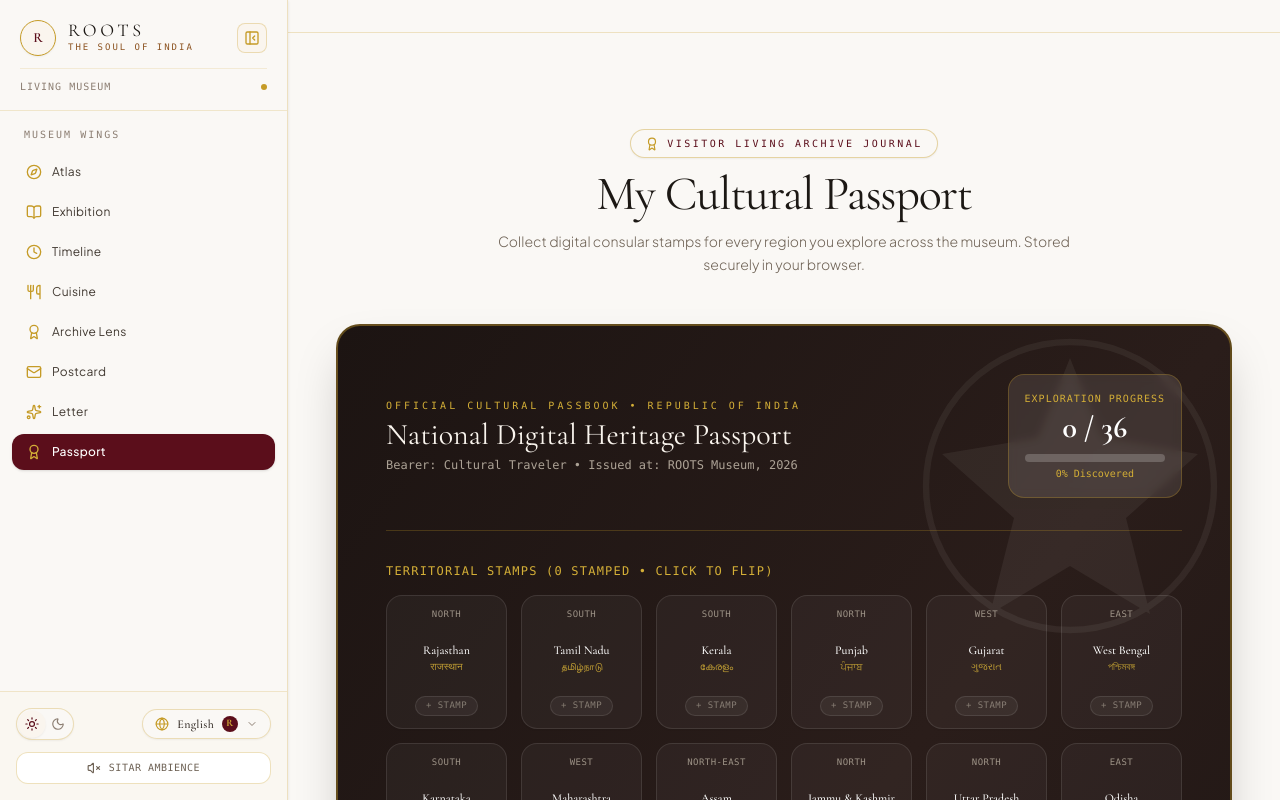
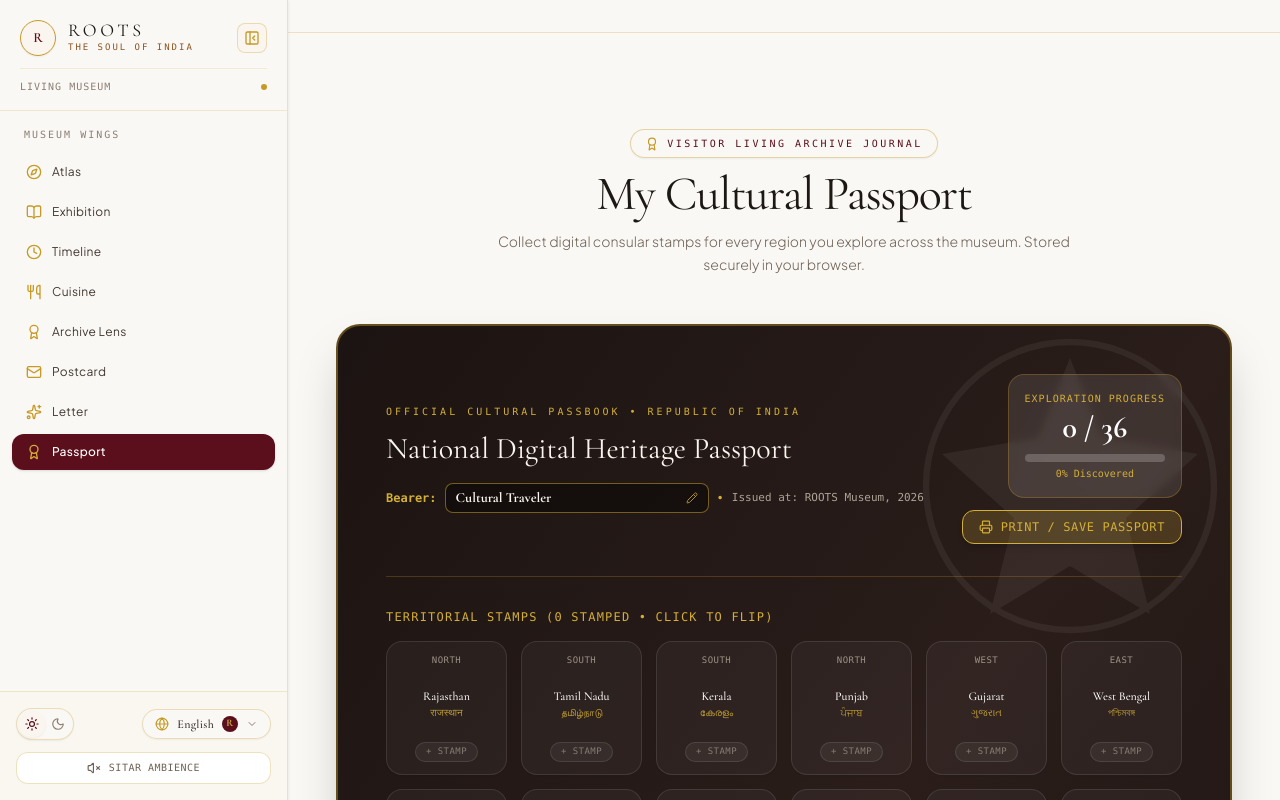
Before and after one commit to Dev-ctrl-7/ROOT, a Next.js app: page /passport in a window 1280 px wide. Shown: the top 800 px of the page. Built offline with nearby package versions, Linux system fonts and the light colour scheme.

Commit message:
feat(passport): add personalized bearer name input with persistence and print/save passport option

```diff
--- a/src/app/globals.css
+++ b/src/app/globals.css
@@ -201,3 +201,35 @@ html.dark .champagne-card:hover {
     scroll-behavior: auto !important;
   }
 }
+
+/* Print Optimization for Cultural Passport & Artifacts */
+@media print {
+  nav,
+  header,
+  footer,
+  aside,
+  button,
+  .print\:hidden {
+    display: none !important;
+  }
+
+  body {
+    background: #140E0C !important;
+    color: #FAF5EE !important;
+    -webkit-print-color-adjust: exact !important;
+    print-color-adjust: exact !important;
+  }
+
+  #cultural-passport {
+    padding: 0 !important;
+    margin: 0 !important;
+    border: none !important;
+    max-width: 100% !important;
+  }
+
+  .passport-credential-card {
+    box-shadow: none !important;
+    border-width: 1px !important;
+    page-break-inside: avoid;
+  }
+}
--- a/src/components/CulturalPassport.tsx
+++ b/src/components/CulturalPassport.tsx
@@ -2,11 +2,12 @@
 
 import { useState, useEffect } from "react";
 import { ALL_INDIAN_STATES } from "@/lib/states-data";
-import { Award, RotateCcw } from "lucide-react";
+import { Award, RotateCcw, Printer, Pencil } from "lucide-react";
 import { STATE_ICON_MAP } from "@/components/MotifIcon";
 import confetti from "canvas-confetti";
 
 const PASSPORT_STORAGE_KEY = "roots_cultural_passport_stamps_v2";
+const PASSPORT_BEARER_KEY = "roots_cultural_passport_bearer_name";
 
 interface CulturalPassportProps {
   onSelectState: (stateId: string) => void;
@@ -14,24 +15,38 @@ interface CulturalPassportProps {
 
 export function CulturalPassport({ onSelectState }: CulturalPassportProps) {
   const [stampedStateIds, setStampedStateIds] = useState<string[]>([]);
+  const [bearerName, setBearerName] = useState<string>("Cultural Traveler");
 
   useEffect(() => {
     try {
-      // Clean up legacy storage key that held default pre-stamped states
+      // Clean up legacy storage key
       localStorage.removeItem("roots_cultural_passport_stamps");
 
-      const saved = localStorage.getItem(PASSPORT_STORAGE_KEY);
-      if (saved) {
-        setStampedStateIds(JSON.parse(saved));
+      const savedStamps = localStorage.getItem(PASSPORT_STORAGE_KEY);
+      if (savedStamps) {
+        setStampedStateIds(JSON.parse(savedStamps));
       } else {
-        // Start clean
         setStampedStateIds([]);
         localStorage.setItem(PASSPORT_STORAGE_KEY, JSON.stringify([]));
+      }
+
+      const savedName = localStorage.getItem(PASSPORT_BEARER_KEY);
+      if (savedName) {
+        setBearerName(savedName);
       }
     } catch {
       // ignore
     }
   }, []);
+
+  const handleBearerNameChange = (val: string) => {
+    setBearerName(val);
+    try {
+      localStorage.setItem(PASSPORT_BEARER_KEY, val);
+    } catch {
+      // ignore
+    }
+  };
 
   const toggleStamp = (stateId: string) => {
     let next: string[];
@@ -67,6 +82,12 @@ export function CulturalPassport({ onSelectState }: CulturalPassportProps) {
     }
   };
 
+  const handlePrintPassport = () => {
+    if (typeof window !== "undefined") {
+      window.print();
+    }
+  };
+
   const totalCount = ALL_INDIAN_STATES.length;
   const stampedCount = stampedStateIds.length;
   const percentage = Math.round((stampedCount / totalCount) * 100);
@@ -74,7 +95,7 @@ export function CulturalPassport({ onSelectState }: CulturalPassportProps) {
   return (
     <section id="cultural-passport" className="py-24 px-4 sm:px-8 lg:px-12 max-w-7xl mx-auto space-y-12 border-t border-[#C59B27]/25">
       {/* Header */}
-      <div className="text-center max-w-3xl mx-auto space-y-3">
+      <div className="text-center max-w-3xl mx-auto space-y-3 print:hidden">
         <div className="inline-flex items-center gap-2 px-3.5 py-1.5 rounded-full border border-[#C59B27]/40 bg-[#FAF8F5] dark:bg-[#1A1613] text-[#5B0E1B] dark:text-[#E5C378] text-[10px] uppercase tracking-[0.25em] font-mono shadow-xs">
           <Award className="w-3.5 h-3.5 text-[#C59B27] dark:text-[#D4AF37]" />
           Visitor Living Archive Journal
@@ -88,7 +109,7 @@ export function CulturalPassport({ onSelectState }: CulturalPassportProps) {
       </div>
 
       {/* Passport Credential Card */}
-      <div className="max-w-4xl mx-auto rounded-3xl bg-gradient-to-br from-[#1C1412] via-[#2A1D1A] to-[#1C1412] p-6 sm:p-10 lg:p-12 text-[#FAF5EE] border-2 border-[#C59B27]/40 shadow-2xl relative overflow-hidden">
+      <div className="max-w-4xl mx-auto rounded-3xl bg-gradient-to-br from-[#1C1412] via-[#2A1D1A] to-[#1C1412] p-6 sm:p-10 lg:p-12 text-[#FAF5EE] border-2 border-[#C59B27]/40 shadow-2xl relative overflow-hidden passport-credential-card">
         {/* Background Emblem */}
         <div className="absolute right-0 top-0 w-80 h-80 opacity-[0.06] pointer-events-none select-none">
           <svg viewBox="0 0 200 200" fill="currentColor">
@@ -98,20 +119,38 @@ export function CulturalPassport({ onSelectState }: CulturalPassportProps) {
         </div>
 
         <div className="relative z-10 flex flex-col md:flex-row md:items-center justify-between gap-6 pb-8 border-b border-[#C59B27]/25">
-          <div>
+          <div className="space-y-3">
             <span className="text-[10px] font-mono uppercase tracking-[0.3em] text-[#D4AF37] block">
               Official Cultural Passbook &bull; Republic of India
             </span>
             <h3 className="font-serif text-3xl font-normal text-[#FAF5EE] mt-1">
               National Digital Heritage Passport
             </h3>
-            <p className="text-xs text-[#E7DDCC]/70 font-mono mt-1">
-              Bearer: Cultural Traveler &bull; Issued at: ROOTS Museum, 2026
-            </p>
+
+            {/* Editable Bearer Name Input */}
+            <div className="flex flex-wrap items-center gap-2 pt-1 text-xs font-mono text-[#E7DDCC]/80">
+              <span className="text-[#D4AF37] font-semibold">Bearer:</span>
+              <div className="inline-flex items-center gap-1.5 bg-black/40 hover:bg-black/60 focus-within:bg-black/60 border border-[#D4AF37]/50 focus-within:border-[#D4AF37] rounded-lg px-2.5 py-1 transition-all shadow-inner">
+                <input
+                  type="text"
+                  value={bearerName}
+                  onChange={(e) => handleBearerNameChange(e.target.value)}
+                  placeholder="Enter your name..."
+                  className="bg-transparent text-[#FAF5EE] font-serif font-bold text-sm focus:outline-none placeholder:text-[#E7DDCC]/40 w-44 sm:w-56"
+                  aria-label="Enter your name on the passport"
+                />
+                <Pencil className="w-3 h-3 text-[#D4AF37] opacity-80 print:hidden" />
+              </div>
+              <span className="text-[#D4AF37] hidden sm:inline">&bull;</span>
+              <span className="text-[11px] text-[#E7DDCC]/70 block sm:inline">
+                Issued at: ROOTS Museum, 2026
+              </span>
+            </div>
           </div>
 
+          <div className="flex flex-col items-center sm:items-end gap-3 shrink-0">
             {/* Progress Gauge */}
-          <div className="bg-[#FAF5EE]/10 backdrop-blur-xs p-4 rounded-2xl border border-[#C59B27]/30 flex flex-col items-center min-w-[170px]">
+            <div className="bg-[#FAF5EE]/10 backdrop-blur-xs p-4 rounded-2xl border border-[#C59B27]/30 flex flex-col items-center min-w-[170px] w-full sm:w-auto">
               <span className="text-[10px] font-mono uppercase tracking-widest text-[#D4AF37]">
                 Exploration Progress
               </span>
@@ -126,6 +165,17 @@ export function CulturalPassport({ onSelectState }: CulturalPassportProps) {
               </div>
               <span className="text-[10px] font-mono text-[#D4AF37] mt-1">{percentage}% Discovered</span>
             </div>
+
+            {/* Print & Save Passport Button */}
+            <button
+              onClick={handlePrintPassport}
+              className="w-full sm:w-auto inline-flex items-center justify-center gap-2 px-4 py-2 rounded-xl border border-[#D4AF37] bg-[#D4AF37]/20 hover:bg-[#D4AF37]/35 text-[#D4AF37] hover:text-white text-xs font-mono uppercase tracking-wider transition-all duration-200 cursor-pointer shadow-md hover:shadow-[0_0_15px_rgba(212,175,55,0.4)] select-none print:hidden"
+              title="Print or Save Cultural Passport as PDF"
+            >
+              <Printer className="w-3.5 h-3.5" />
+              <span>Print / Save Passport</span>
+            </button>
+          </div>
         </div>
 
         {/* 36 Stamps Matrix Grid */}
@@ -137,7 +187,7 @@ export function CulturalPassport({ onSelectState }: CulturalPassportProps) {
             {stampedCount > 0 && (
               <button
                 onClick={handleResetPassport}
-                className="text-[11px] font-mono text-[#E7DDCC]/60 hover:text-white flex items-center gap-1 transition-colors cursor-pointer"
+                className="text-[11px] font-mono text-[#E7DDCC]/60 hover:text-white flex items-center gap-1 transition-colors cursor-pointer print:hidden"
               >
                 <RotateCcw className="w-3 h-3" />
                 Reset Passport
@@ -196,7 +246,7 @@ export function CulturalPassport({ onSelectState }: CulturalPassportProps) {
                         </span>
                       </div>
 
-                      <span className="text-[9px] font-mono px-2.5 py-0.5 rounded-full uppercase tracking-wider text-[#E7DDCC]/45 border border-white/10 bg-white/5 group-hover:border-[#C59B27]/40 group-hover:text-[#D4AF37] transition-colors">
+                      <span className="text-[9px] font-mono px-2.5 py-0.5 rounded-full uppercase tracking-wider text-[#E7DDCC]/45 border border-white/10 bg-white/5 group-hover:border-[#C59B27]/40 group-hover:text-[#D4AF37] transition-colors print:hidden">
                         + Stamp
                       </span>
                     </div>
```
Lines whose indentation alone changed are shown as unchanged.
